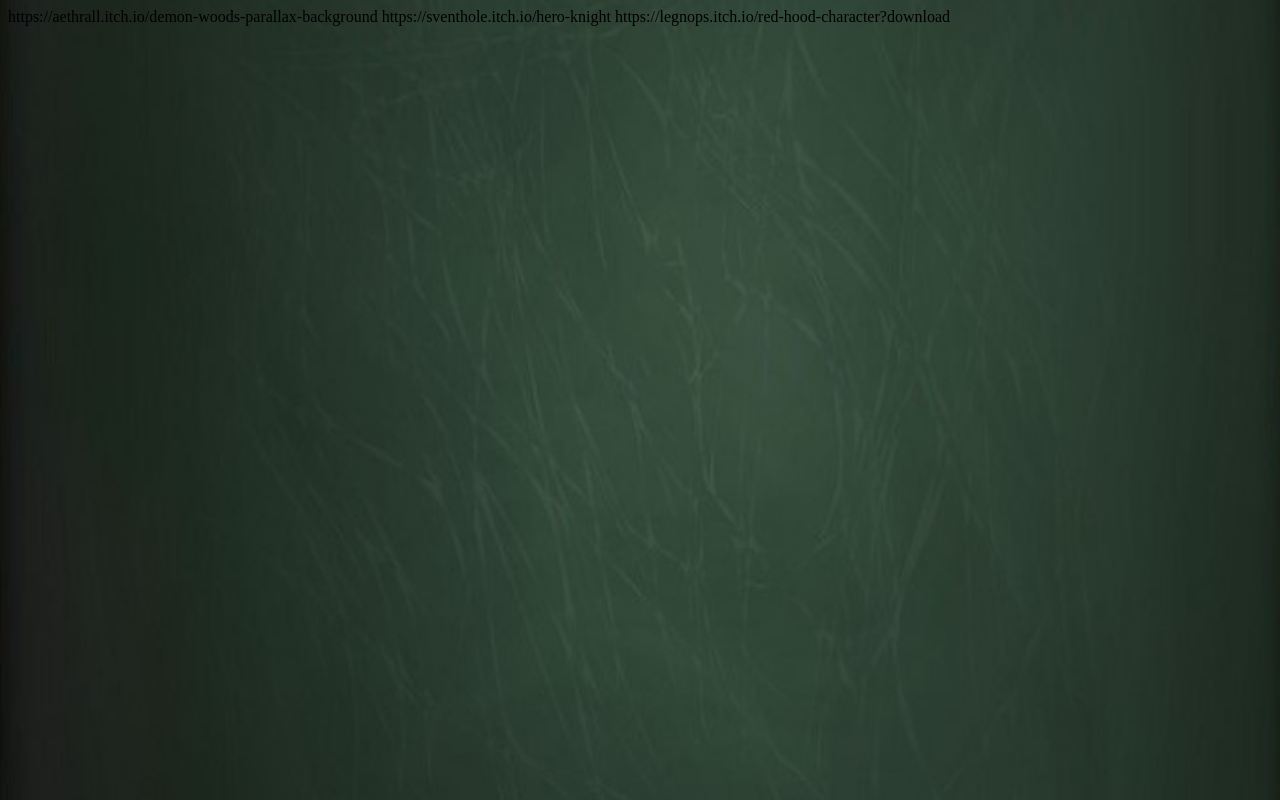
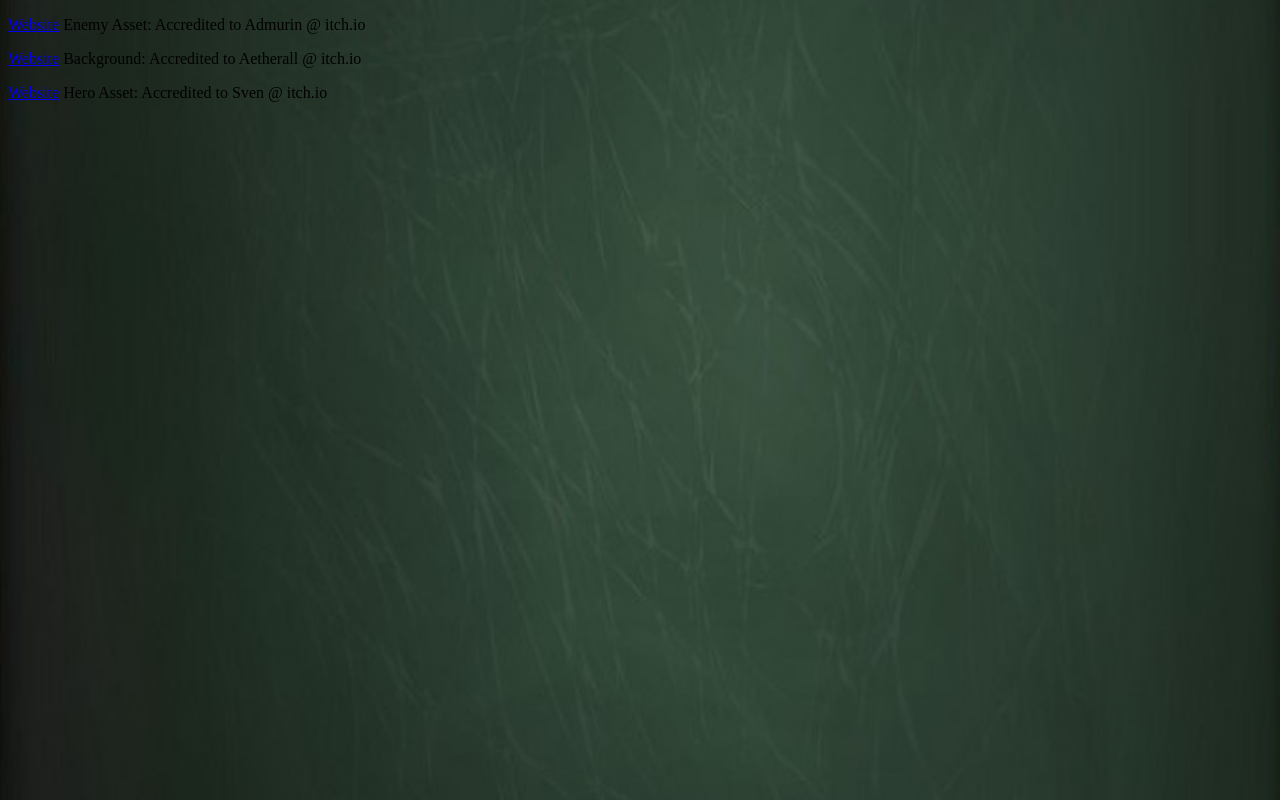
Before and after one commit to TylerGoldsmith/Milestone1WebGame, a plain HTML site: page attribution.html in a window 1280 px wide. Drawn offline with Linux system fonts and the light colour scheme.

Commit message:
Added accredidations

```diff
--- a/attribution.html
+++ b/attribution.html
@@ -10,7 +10,10 @@
     rel="stylesheet"
     href="assets/css/style.css" />
 </head>
-
-https://aethrall.itch.io/demon-woods-parallax-background
-https://sventhole.itch.io/hero-knight
-https://legnops.itch.io/red-hood-character?download
+<p>
+<a href="https://admurin.itch.io/enemy-galore">Website</a> Enemy Asset: Accredited to Admurin @ itch.io
+</p>
+<p><a href="https://aethrall.itch.io/demon-woods-parallax-background">Website</a> Background: Accredited to  Aetherall @ itch.io
+    </p>
+<p><a href="https://sventhole.itch.io/hero-knight">Website</a> Hero Asset: Accredited to Sven @ itch.io
+</p>
```
